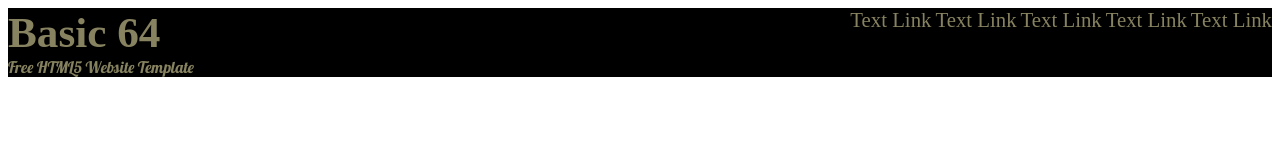
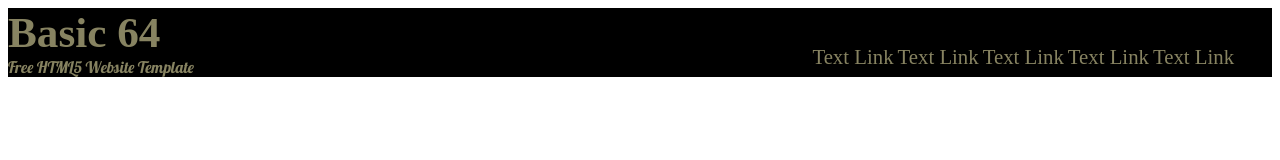
Before and after one commit to Jey893/basic66, a plain HTML site: page Basic51/Basic 64/Basic 64.html in a window 1280 px wide. Drawn offline with Linux system fonts and the light colour scheme.

Commit message:
fin normalement de la lign1

```diff
--- a/Basic51/Basic 64/Basic 64.html
+++ b/Basic51/Basic 64/Basic 64.html
@@ -11,6 +11,7 @@
             display: flex;
             background-color: black;
             color: #878361;
+            padding-right: 3%;
         }
         #lign1 #col1 {
             width: 45%;
@@ -21,10 +22,11 @@
             margin-bottom: 0%;
         }
         #lign1 #col2 {
-            width: 65%;
+            width: 62%;
             margin-top: 0%;
             margin-bottom: 0%;
             text-align: end;
+            padding-top: 3%;
         }
         #lign1 #col2 a {
             text-decoration: none;
```
